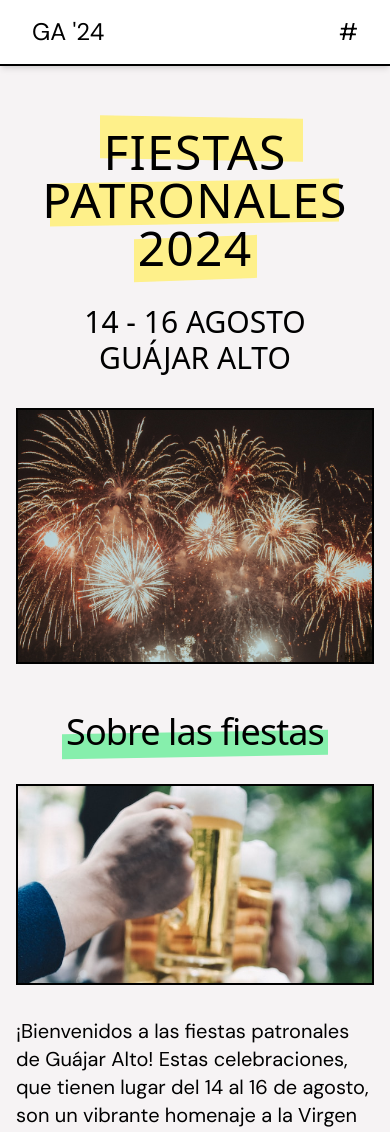
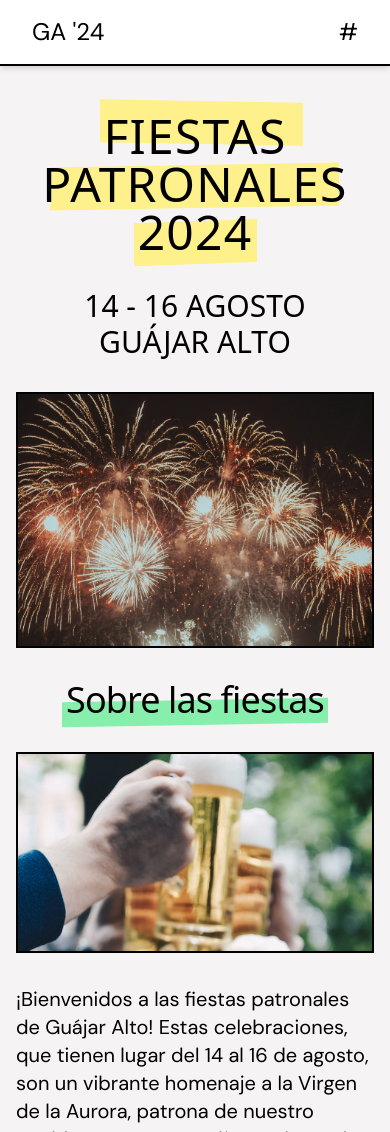
Before and after one commit to varnebla/fiestas-guajar-alto-2024, an Astro site: page / in a window 390 px wide. Shown: the top 1132 px of the page. Built offline with nearby package versions, Linux system fonts and the light colour scheme; Astro itself is replaced by a stand-in of ours.

Commit message:
fix: mobile first index page section spacing

```diff
--- a/src/pages/index.astro
+++ b/src/pages/index.astro
@@ -13,7 +13,7 @@ const eventsList = getNextEvents({ limit: 3 });
 
 <BaseLayout title="Fiestas">
   <section
-    class="h-auto w-full flex flex-col lg:grid grid-cols-1 lg:grid-cols-2 grid-flow-col lg:grid-rows-2 gap-y-8 lg:gap-y-0 gap-x-8 py-12 lg:px-8"
+    class="h-auto w-full flex flex-col lg:grid grid-cols-1 lg:grid-cols-2 grid-flow-col lg:grid-rows-2 gap-y-8 lg:gap-y-0 gap-x-8 py-8 lg:py-12 lg:px-8"
   >
     <div
       class="flex flex-col justify-start items-center lg:items-start row-span-1 lg:col-span-1"
```
